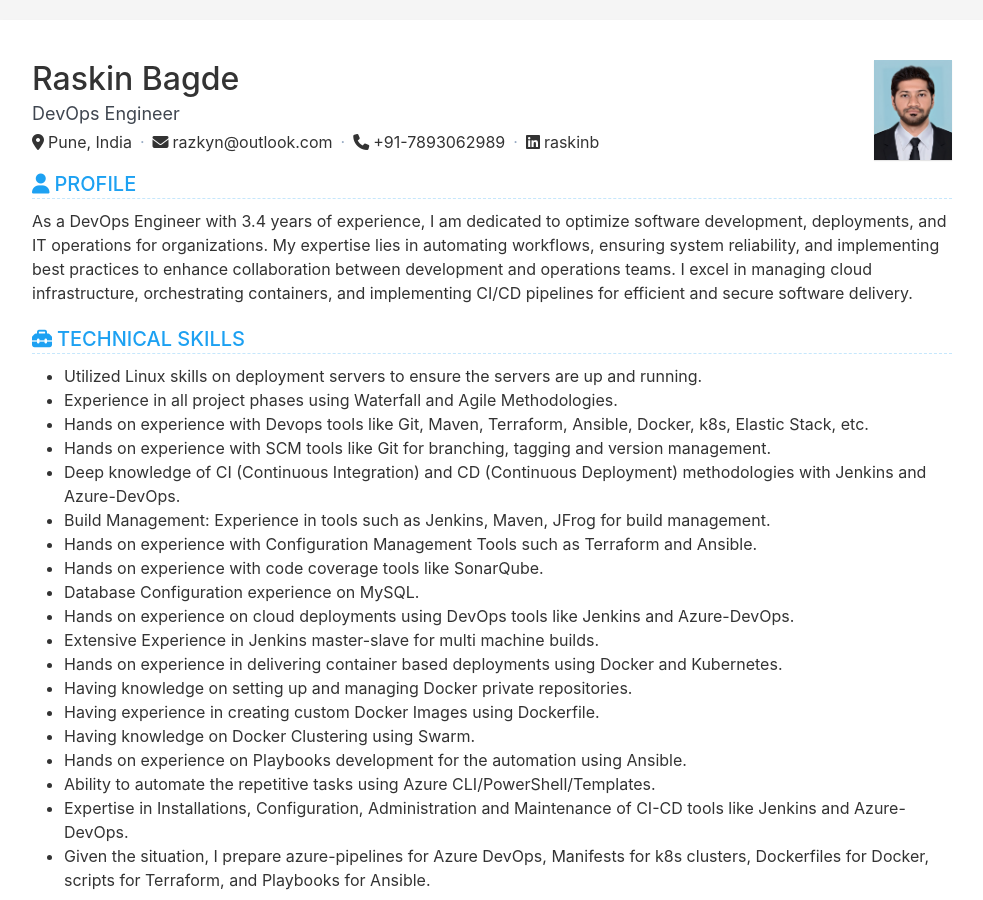
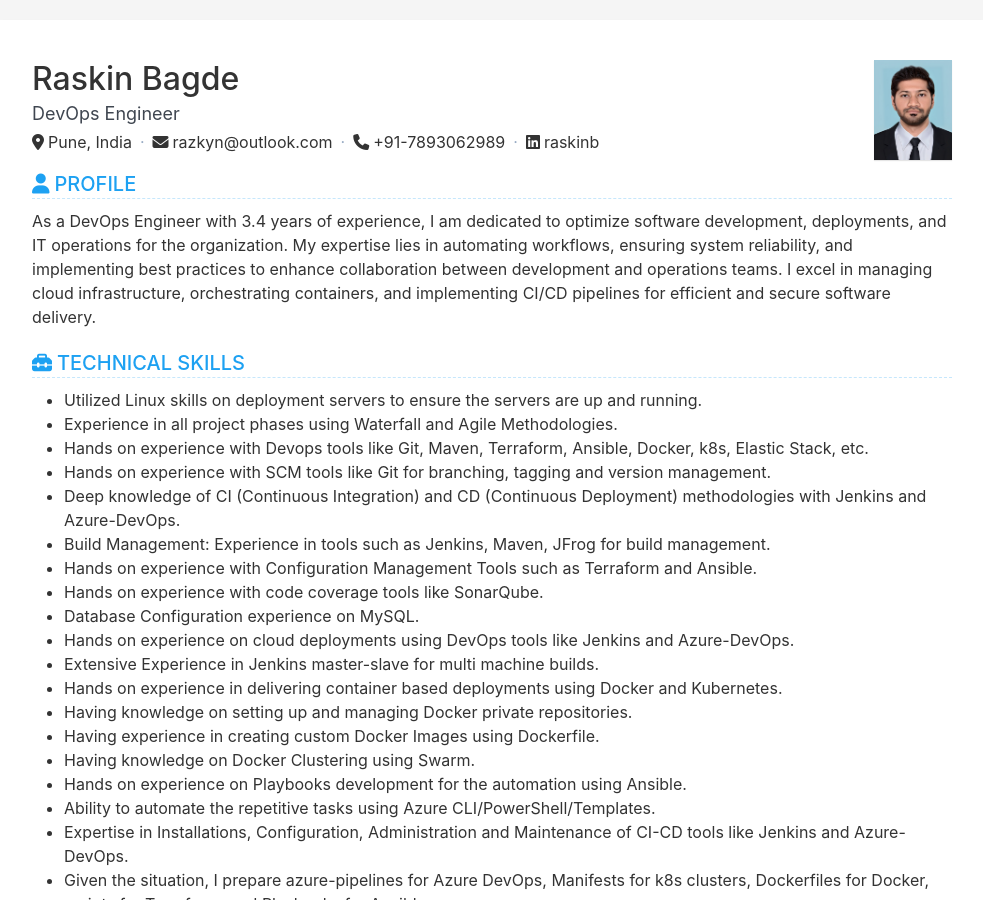
Before and after one commit to Raskinn/Resume, a Jekyll site: the page built from index.html, in a window 1280 px wide and 900 px high. Shown: the whole window, without its empty margins (148-1131 px from the left). Built offline with Jekyll 4.4.1, drawn with Linux system fonts in a browser that asks for light colours.

Commit message:
Updated resume

```diff
--- a/_data/data.yml
+++ b/_data/data.yml
@@ -85,7 +85,7 @@ profile:
   title: Profile
   description: |
       As a DevOps Engineer with 3.4 years of experience, I am dedicated to optimize software development, deployments, and
-      IT operations for organizations. My expertise lies in automating workflows, ensuring system reliability, and
+      IT operations for the organization. My expertise lies in automating workflows, ensuring system reliability, and
       implementing best practices to enhance collaboration between development and operations teams. I excel in managing
       cloud infrastructure, orchestrating containers, and implementing CI/CD pipelines for efficient and secure software delivery.
 
```
